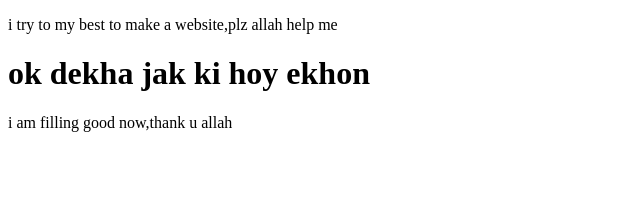
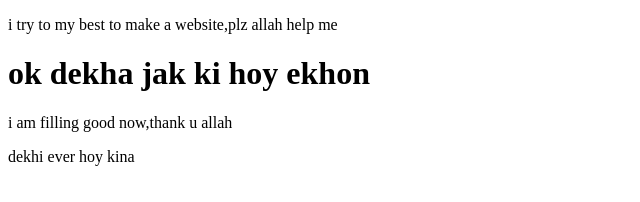
Before and after one commit to sisayeem/my-four-website, a plain HTML site: page sayem.html in a window 1280 px wide. Shown: the whole page, without its empty margins (0-640 px from the left). Drawn offline with Linux system fonts and the light colour scheme.

Commit message:
is it done

```diff
--- a/sayem.html
+++ b/sayem.html
@@ -10,5 +10,5 @@
     <p>i try to my best to make a website,plz allah help me</p>
     <h1>ok dekha jak ki hoy ekhon</h1>
     <p>i am filling good now,thank u allah</p>
-</body>
+    <p>dekhi ever hoy kina</p>
 </html>
```
